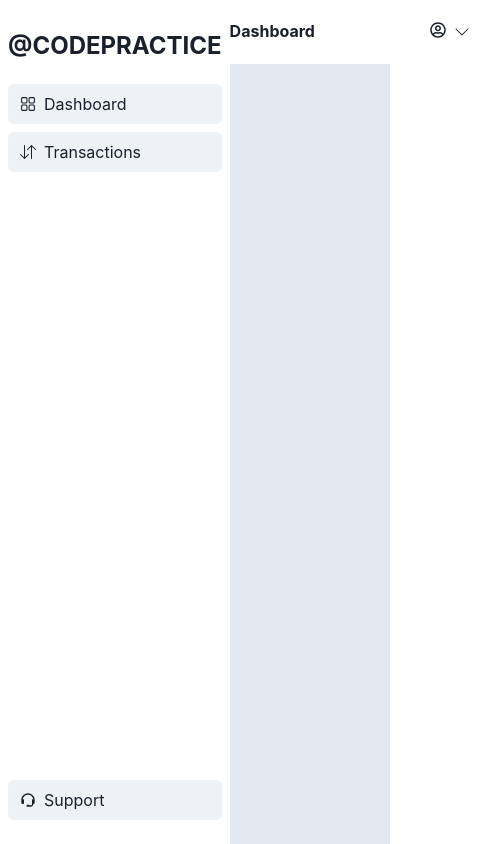
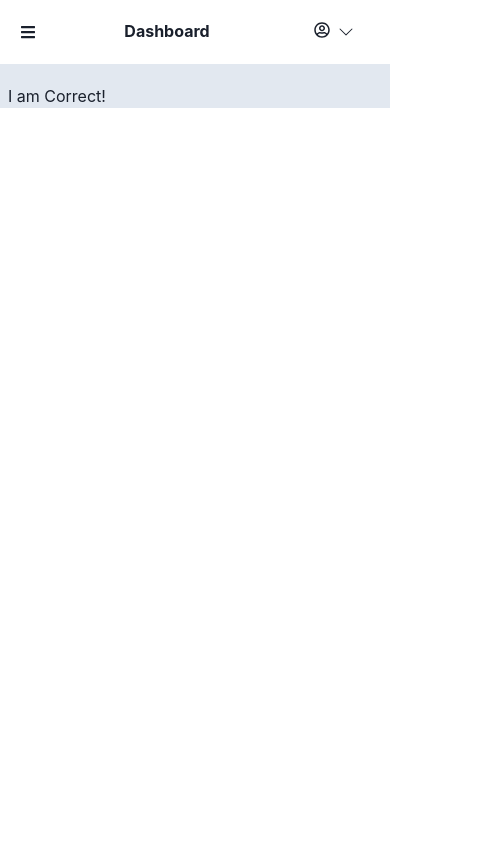
Before and after one commit to CautiousCoder/foodyZone, a React (Vite) app: page / in a window 390 px wide. Shown: the whole page, 486 px wide, since content can reach past the window. Built offline with nearby package versions, Linux system fonts and the light colour scheme.

Commit message:
Side nab show drawer when it's small screen.

```diff
--- /dev/null
+++ b/src/Components/DashboardLayout.jsx
@@ -0,0 +1,39 @@
+import { Box, Flex, Stack, useDisclosure } from "@chakra-ui/react";
+import SideDrawer from "./SideDrawer";
+import SideNav from "./SideNav";
+import TopNav from "./TopNav";
+
+const DashboardLayout = ({ title, children }) => {
+  const { isOpen, onOpen, onClose } = useDisclosure();
+  return (
+    <>
+      <Flex bg="gray.200">
+        <Box
+          height="100vh"
+          m="0"
+          display={{
+            base: "none",
+            md: "block",
+          }}
+        >
+          <SideNav />
+        </Box>
+        <SideDrawer isOpen={isOpen} onClose={onClose}></SideDrawer>
+        <Stack width="full">
+          <TopNav title={title} onOpen={onOpen} />
+          <Box
+            mt={{
+              base: "3",
+              md: "5",
+              lg: "7",
+            }}
+            mx={{ base: "2", md: "3", lg: "5" }}
+          >
+            {children}
+          </Box>
+        </Stack>
+      </Flex>
+    </>
+  );
+};
+export default DashboardLayout;
--- /dev/null
+++ b/src/Components/SideDrawer.jsx
@@ -0,0 +1,25 @@
+import {
+  Drawer,
+  DrawerBody,
+  DrawerCloseButton,
+  DrawerContent,
+  DrawerOverlay,
+} from "@chakra-ui/react";
+import SideNav from "./SideNav";
+const SideDrawer = ({ onClose, isOpen }) => {
+  return (
+    <>
+      <Drawer isOpen={isOpen} placement="left" onClose={onClose}>
+        <DrawerOverlay />
+        <DrawerContent>
+          <DrawerCloseButton />
+
+          <DrawerBody>
+            <SideNav />
+          </DrawerBody>
+        </DrawerContent>
+      </Drawer>
+    </>
+  );
+};
+export default SideDrawer;
--- a/src/Components/SideNav.jsx
+++ b/src/Components/SideNav.jsx
@@ -18,7 +18,7 @@ const SideNav = ({ props }) => {
     },
   ];
   return (
-    <Stack justify="space-between" height="100vh" maxW="16rem" bg="white" p="2">
+    <Stack justify="space-between" height="100%" maxW="16rem" bg="white" p="2">
       <Box>
         <Text
           textTransform="uppercase"
--- a/src/Components/TopNav.jsx
+++ b/src/Components/TopNav.jsx
@@ -10,11 +10,11 @@ import {
   MenuList,
 } from "@chakra-ui/react";
 import { BsChevronDown } from "react-icons/bs";
-import { FaRegUserCircle } from "react-icons/fa";
+import { FaBars, FaRegUserCircle } from "react-icons/fa";
 import { HiOutlineLogout } from "react-icons/hi";
 import { MdOutlineSupportAgent } from "react-icons/md";
 
-const TopNav = ({ props }) => {
+const TopNav = ({ title, onOpen }) => {
   return (
     <Box bg="white" width="100%" h="16">
       <Flex
@@ -22,11 +22,19 @@ const TopNav = ({ props }) => {
         m="auto"
         alignItems="center"
         w={{
-          base: "16rem",
+          base: "90%",
           md: "85%",
         }}
         height="full"
       >
+        <Icon
+          display={{
+            base: "block",
+            md: "none",
+          }}
+          onClick={onOpen}
+          as={FaBars}
+        />
         <Heading
           textTransform="capitalize"
           as="h1"
@@ -36,7 +44,7 @@ const TopNav = ({ props }) => {
             lg: "4xl",
           }}
         >
-          dashboard
+          {title}
         </Heading>
         <Menu>
           <MenuButton
--- a/src/Pages/Dashboard/Dashboard.jsx
+++ b/src/Pages/Dashboard/Dashboard.jsx
@@ -1,15 +1,10 @@
-import { Flex } from "@chakra-ui/react";
-import SideNav from "../../Components/SideNav";
-import TopNav from "../../Components/TopNav";
+import DashboardLayout from "../../Components/DashboardLayout";
 
 const Dashboard = ({ props }) => {
   return (
-    <>
-      <Flex bg="gray.200">
-        <SideNav />
-        <TopNav />
-      </Flex>
-    </>
+    <DashboardLayout title="Dashboard">
+      <div>I am Correct!</div>
+    </DashboardLayout>
   );
 };
 export default Dashboard;
```
